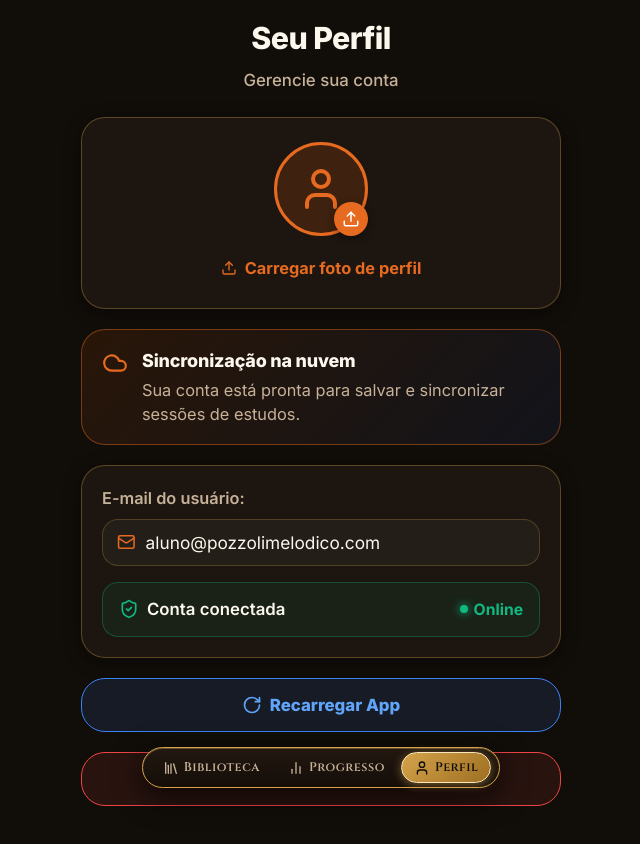
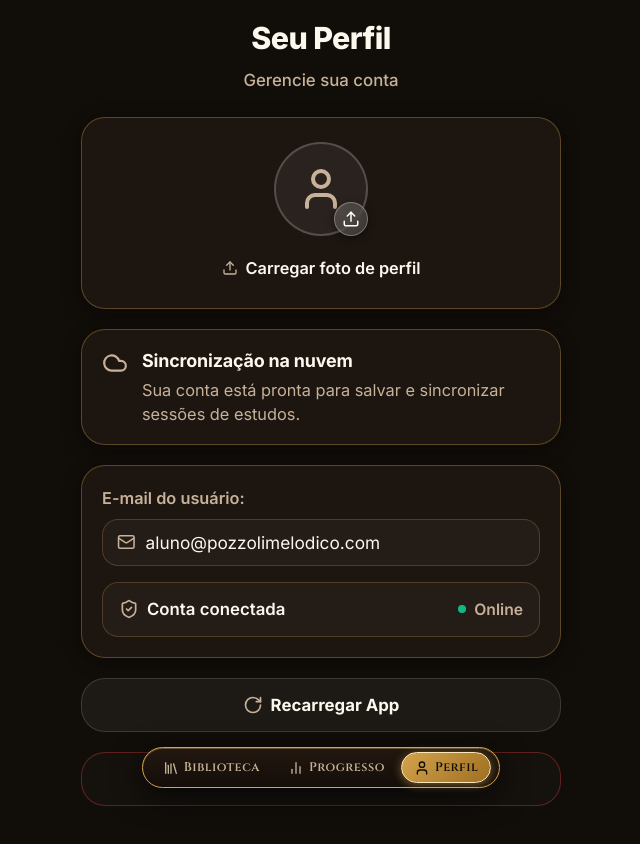
Before and after one commit to darlanmarley-hub/pozzoli-melodico, a React (Vite) app: page / in a window 1280 px wide. Both pictures are taken after a click on the button "Perfil". Shown: the top 844 px of the page, without its empty margins (319-959 px from the left). Built offline with nearby package versions, Linux system fonts and the light colour scheme.

Commit message:
Ajuste na tela de perfil: visual minimalista e menos colorido em tons neutros

```diff
--- a/src/components/ProfileModal.jsx
+++ b/src/components/ProfileModal.jsx
@@ -55,14 +55,14 @@ export default function ProfileModal({ profile = {}, onClose, onSave }) {
         <div
           style={{
             background: 'var(--bg-card)',
-            border: '1px solid var(--border-orange)',
+            border: '1px solid var(--border-color)',
             borderRadius: 'var(--radius-lg)',
             padding: '24px',
             display: 'flex',
             flexDirection: 'column',
             alignItems: 'center',
             gap: '16px',
-            boxShadow: '0 8px 24px rgba(0,0,0,0.3)'
+            boxShadow: '0 8px 24px rgba(0,0,0,0.25)'
           }}
         >
           <div style={{ position: 'relative' }}>
@@ -71,17 +71,17 @@ export default function ProfileModal({ profile = {}, onClose, onSave }) {
                 width: '94px',
                 height: '94px',
                 borderRadius: '50%',
-                background: photoUrl ? `url(${photoUrl}) center/cover` : 'rgba(255, 102, 0, 0.15)',
-                border: '3px solid var(--accent-orange)',
+                background: photoUrl ? `url(${photoUrl}) center/cover` : 'rgba(255, 255, 255, 0.06)',
+                border: '2px solid rgba(255, 255, 255, 0.2)',
                 display: 'flex',
                 alignItems: 'center',
                 justifyContent: 'center',
                 fontSize: '2.5rem',
-                color: 'var(--accent-orange)',
+                color: 'var(--text-muted)',
                 overflow: 'hidden'
               }}
             >
-              {!photoUrl && <User size={48} />}
+              {!photoUrl && <User size={48} color="var(--text-muted)" />}
             </div>
             <label
               htmlFor="profile-photo-input"
@@ -89,7 +89,8 @@ export default function ProfileModal({ profile = {}, onClose, onSave }) {
                 position: 'absolute',
                 bottom: '0',
                 right: '0',
-                background: 'var(--accent-orange)',
+                background: 'rgba(255, 255, 255, 0.15)',
+                border: '1px solid rgba(255, 255, 255, 0.3)',
                 color: '#fff',
                 width: '34px',
                 height: '34px',
@@ -98,7 +99,8 @@ export default function ProfileModal({ profile = {}, onClose, onSave }) {
                 alignItems: 'center',
                 justifyContent: 'center',
                 cursor: 'pointer',
-                boxShadow: '0 2px 8px rgba(0,0,0,0.4)'
+                boxShadow: '0 2px 8px rgba(0,0,0,0.4)',
+                backdropFilter: 'blur(8px)'
               }}
               title="Carregar nova foto"
             >
@@ -118,8 +120,8 @@ export default function ProfileModal({ profile = {}, onClose, onSave }) {
               htmlFor="profile-photo-input"
               style={{
                 fontSize: '1.02rem',
-                color: 'var(--accent-orange)',
-                fontWeight: 700,
+                color: 'var(--text-main)',
+                fontWeight: 600,
                 cursor: 'pointer',
                 display: 'inline-flex',
                 alignItems: 'center',
@@ -127,7 +129,7 @@ export default function ProfileModal({ profile = {}, onClose, onSave }) {
                 padding: '4px 8px'
               }}
             >
-              <Upload size={16} /> Carregar foto de perfil
+              <Upload size={16} color="var(--text-muted)" /> Carregar foto de perfil
             </label>
           </div>
         </div>
@@ -135,18 +137,19 @@ export default function ProfileModal({ profile = {}, onClose, onSave }) {
         {/* Aviso de Sincronização na Nuvem (Diretamente Abaixo da Foto do Usuário) */}
         <div
           style={{
-            background: 'linear-gradient(135deg, rgba(255, 102, 0, 0.1) 0%, rgba(19, 25, 39, 0.6) 100%)',
-            border: '1px solid var(--border-orange)',
+            background: 'var(--bg-card)',
+            border: '1px solid var(--border-color)',
             borderRadius: 'var(--radius-lg)',
             padding: '18px 20px',
             display: 'flex',
             alignItems: 'flex-start',
-            gap: '14px'
+            gap: '14px',
+            boxShadow: '0 4px 16px rgba(0,0,0,0.2)'
           }}
         >
-          <Cloud size={26} style={{ color: 'var(--accent-orange)', flexShrink: 0, marginTop: '2px' }} />
+          <Cloud size={26} style={{ color: 'var(--text-muted)', flexShrink: 0, marginTop: '2px' }} />
           <div>
-            <h4 style={{ fontSize: '1.12rem', fontWeight: 800, color: 'var(--text-main)' }}>
+            <h4 style={{ fontSize: '1.12rem', fontWeight: 700, color: 'var(--text-main)' }}>
               Sincronização na nuvem
             </h4>
             <p style={{ fontSize: '1.02rem', color: 'var(--text-muted)', marginTop: '4px', lineHeight: 1.45 }}>
@@ -164,7 +167,8 @@ export default function ProfileModal({ profile = {}, onClose, onSave }) {
             padding: '20px',
             display: 'flex',
             flexDirection: 'column',
-            gap: '16px'
+            gap: '16px',
+            boxShadow: '0 4px 16px rgba(0,0,0,0.2)'
           }}
         >
           {/* E-mail do Usuário */}
@@ -172,8 +176,8 @@ export default function ProfileModal({ profile = {}, onClose, onSave }) {
             <label style={{ fontSize: '1.02rem', fontWeight: 600, color: 'var(--text-muted)', display: 'block', marginBottom: '8px' }}>
               E-mail do usuário:
             </label>
-            <div style={{ display: 'flex', alignItems: 'center', gap: '10px', background: 'rgba(255,255,255,0.04)', border: '1px solid var(--border-color)', borderRadius: 'var(--radius-md)', padding: '12px 14px' }}>
-              <Mail size={20} color="var(--accent-orange)" />
+            <div style={{ display: 'flex', alignItems: 'center', gap: '10px', background: 'rgba(255,255,255,0.03)', border: '1px solid var(--border-color)', borderRadius: 'var(--radius-md)', padding: '12px 14px' }}>
+              <Mail size={20} color="var(--text-muted)" />
               <input
                 type="email"
                 value={email}
@@ -192,13 +196,13 @@ export default function ProfileModal({ profile = {}, onClose, onSave }) {
           </div>
 
           {/* Status: Conta Conectada - Online */}
-          <div style={{ display: 'flex', alignItems: 'center', justifyContent: 'space-between', padding: '14px 16px', background: 'rgba(16, 185, 129, 0.08)', border: '1px solid rgba(16, 185, 129, 0.3)', borderRadius: 'var(--radius-md)' }}>
+          <div style={{ display: 'flex', alignItems: 'center', justifyContent: 'space-between', padding: '14px 16px', background: 'rgba(255,255,255,0.03)', border: '1px solid var(--border-color)', borderRadius: 'var(--radius-md)' }}>
             <div style={{ display: 'flex', alignItems: 'center', gap: '8px', fontSize: '1.05rem', fontWeight: 600, color: 'var(--text-main)' }}>
-              <ShieldCheck size={20} color="#10b981" />
+              <ShieldCheck size={20} color="var(--text-muted)" />
               <span>Conta conectada</span>
             </div>
-            <div style={{ display: 'flex', alignItems: 'center', gap: '6px', fontSize: '0.98rem', fontWeight: 700, color: '#10b981' }}>
-              <span style={{ width: '8px', height: '8px', borderRadius: '50%', background: '#10b981', boxShadow: '0 0 8px #10b981' }}></span>
+            <div style={{ display: 'flex', alignItems: 'center', gap: '8px', fontSize: '0.98rem', fontWeight: 600, color: 'var(--text-muted)' }}>
+              <span style={{ width: '8px', height: '8px', borderRadius: '50%', background: '#10b981', display: 'inline-block' }}></span>
               Online
             </div>
           </div>
@@ -210,21 +214,21 @@ export default function ProfileModal({ profile = {}, onClose, onSave }) {
           style={{
             padding: '16px',
             borderRadius: 'var(--radius-lg)',
-            background: 'rgba(59, 130, 246, 0.12)',
-            border: '1px solid #3b82f6',
-            color: '#60a5fa',
-            fontWeight: 800,
+            background: 'rgba(255, 255, 255, 0.05)',
+            border: '1px solid rgba(255, 255, 255, 0.14)',
+            color: 'var(--text-main)',
+            fontWeight: 700,
             fontSize: '1.05rem',
             display: 'flex',
             alignItems: 'center',
             justifyContent: 'center',
             gap: '8px',
             cursor: 'pointer',
-            transition: 'background 0.2s ease',
+            transition: 'all 0.2s ease',
             fontFamily: 'inherit'
           }}
         >
-          <RotateCw size={20} />
+          <RotateCw size={20} color="var(--text-muted)" />
           Recarregar App
         </button>
 
@@ -234,21 +238,21 @@ export default function ProfileModal({ profile = {}, onClose, onSave }) {
           style={{
             padding: '16px',
             borderRadius: 'var(--radius-lg)',
-            background: 'rgba(239, 68, 68, 0.1)',
-            border: '1px solid #ef4444',
-            color: '#ef4444',
-            fontWeight: 800,
+            background: 'rgba(255, 255, 255, 0.02)',
+            border: '1px solid rgba(239, 68, 68, 0.35)',
+            color: '#f87171',
+            fontWeight: 700,
             fontSize: '1.05rem',
             display: 'flex',
             alignItems: 'center',
             justifyContent: 'center',
             gap: '8px',
             cursor: 'pointer',
-            transition: 'background 0.2s ease',
+            transition: 'all 0.2s ease',
             fontFamily: 'inherit'
           }}
         >
-          <LogOut size={20} />
+          <LogOut size={20} color="#f87171" />
           Sair da Conta
         </button>
       </div>
```
